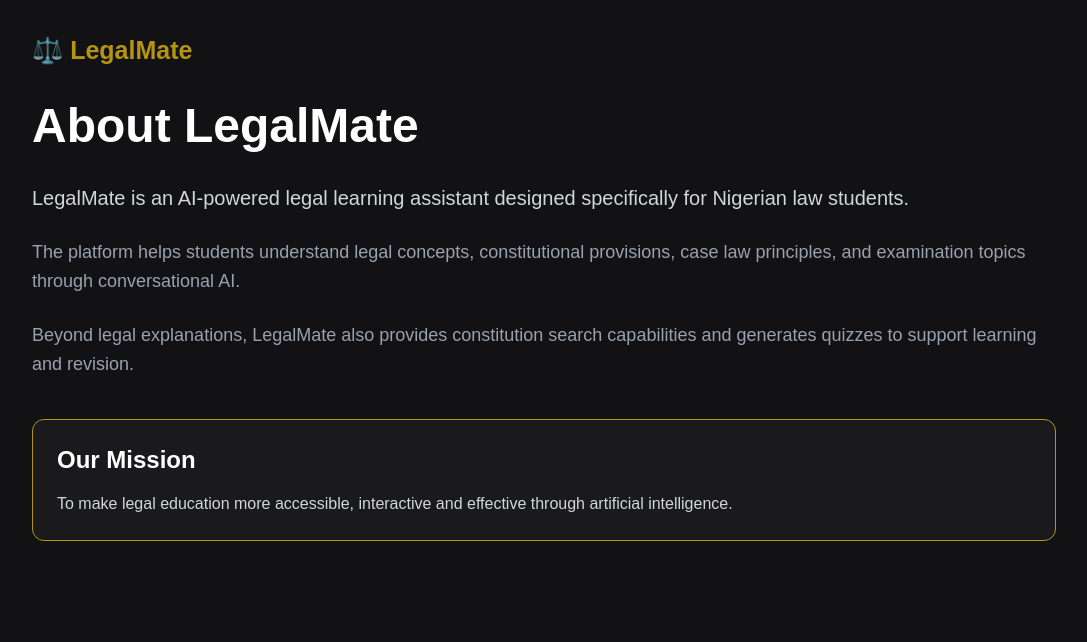
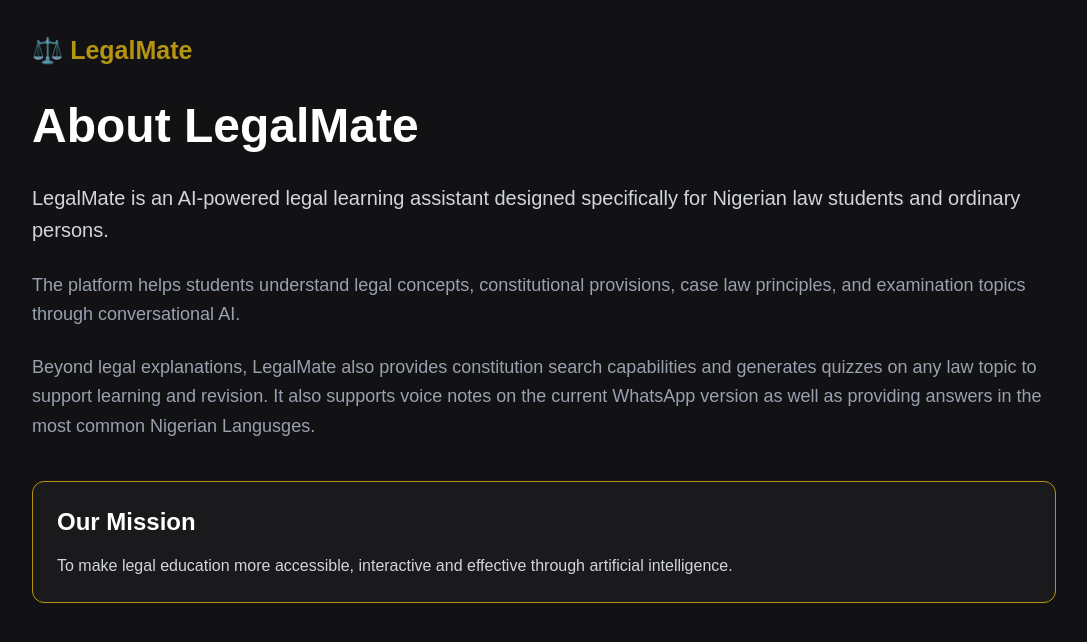
Before and after one commit to MIraess/legalmate-web, a Next.js app: page /about in a window 1280 px wide. Shown: the top 642 px of the page, without its empty margins (96-1183 px from the left). Built offline with nearby package versions, Linux system fonts and the light colour scheme.

Commit message:
Updated about page

```diff
--- a/app/about/page.tsx
+++ b/app/about/page.tsx
@@ -24,7 +24,7 @@ export default function AboutPage() {
 
         <p className="text-xl text-gray-300 leading-relaxed mb-6">
           LegalMate is an AI-powered legal learning assistant
-          designed specifically for Nigerian law students.
+          designed specifically for Nigerian law students and ordinary persons.
         </p>
 
         <p className="text-lg text-gray-400 leading-relaxed mb-6">
@@ -35,8 +35,8 @@ export default function AboutPage() {
 
         <p className="text-lg text-gray-400 leading-relaxed mb-6">
           Beyond legal explanations, LegalMate also provides
-          constitution search capabilities and generates quizzes
-          to support learning and revision.
+          constitution search capabilities and generates quizzes on any law topic
+          to support learning and revision. It also supports voice notes on the current WhatsApp version as well as providing answers in the most common Nigerian Langusges.
         </p>
 
         <div
```
